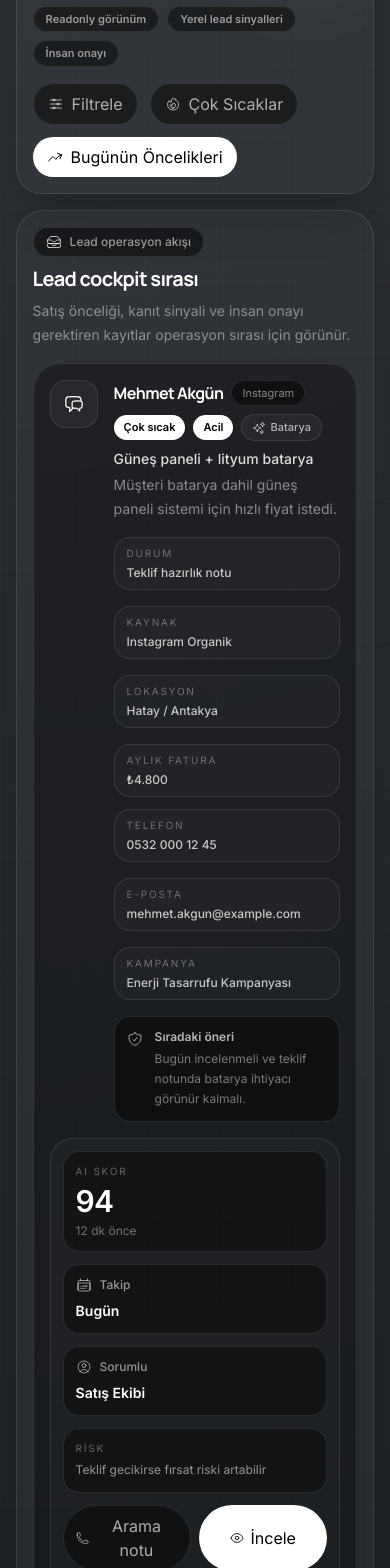
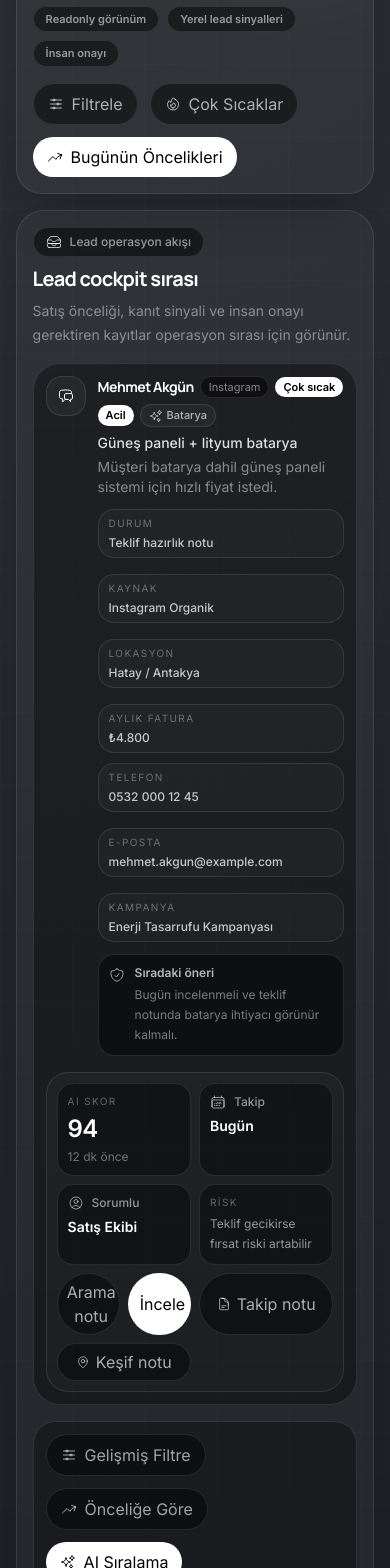
Before and after one commit to ULTRABRT/ultra-crm-panel, a Next.js app: page /leadler in a window 390 px wide. Shown: the part 432-2000 px from the top of the page. Built offline with nearby package versions, Linux system fonts and the light colour scheme.

Commit message:
feat(leads): rebalance lead card density

```diff
--- a/components/leadler/LeadCard.tsx
+++ b/components/leadler/LeadCard.tsx
@@ -41,54 +41,54 @@ export function LeadCard({ lead }: LeadCardProps) {
   const ChannelIcon = channelIcons[lead.channel] ?? HiOutlineInboxStack;
 
   return (
-    <article className="rounded-[1.7rem] border border-white/10 bg-black/35 p-4 transition hover:border-white/20 hover:bg-white/[0.035]">
+    <article className="rounded-[1.7rem] border border-white/10 bg-black/35 p-3 transition hover:border-white/20 hover:bg-white/[0.035] lg:p-4">
       <div className="arqon-split-grid [--arqon-split-min:18rem]">
-        <div className="flex min-w-0 gap-4">
-          <div className="flex h-12 w-12 shrink-0 items-center justify-center rounded-2xl border border-white/10 bg-white/[0.04]">
-            <ChannelIcon className="h-5 w-5 text-white" />
+        <div className="flex min-w-0 gap-3 lg:gap-4">
+          <div className="flex h-10 w-10 shrink-0 items-center justify-center rounded-2xl border border-white/10 bg-white/[0.04] lg:h-12 lg:w-12">
+            <ChannelIcon className="h-4 w-4 text-white lg:h-5 lg:w-5" />
           </div>
 
           <div className="min-w-0">
-            <div className="flex flex-wrap items-center gap-2">
-              <h3 className="text-base font-semibold text-white">
+            <div className="flex flex-wrap items-center gap-1.5 lg:gap-2">
+              <h3 className="text-sm font-semibold text-white lg:text-base">
                 {lead.customerName}
               </h3>
 
-              <span className="rounded-full border border-white/10 bg-black/50 px-2.5 py-1 text-[11px] text-white/50">
+              <span className="rounded-full border border-white/10 bg-black/50 px-2 py-0.5 text-[11px] text-white/50 lg:px-2.5 lg:py-1">
                 {lead.channelLabel}
               </span>
 
               <span
-                className={`rounded-full px-2.5 py-1 text-[11px] font-semibold ${leadTemperatureStyles[lead.temperature]}`}
+                className={`rounded-full px-2 py-0.5 text-[11px] font-semibold lg:px-2.5 lg:py-1 ${leadTemperatureStyles[lead.temperature]}`}
               >
                 {leadTemperatureLabels[lead.temperature]}
               </span>
 
               <span
-                className={`rounded-full px-2.5 py-1 text-[11px] font-semibold ${leadPriorityStyles[lead.priority]}`}
+                className={`rounded-full px-2 py-0.5 text-[11px] font-semibold lg:px-2.5 lg:py-1 ${leadPriorityStyles[lead.priority]}`}
               >
                 {leadPriorityLabels[lead.priority]}
               </span>
 
               {lead.hasBatteryInterest ? (
-                <span className="inline-flex items-center gap-1 rounded-full border border-white/10 bg-white/[0.04] px-2.5 py-1 text-[11px] font-medium text-white/65">
+                <span className="inline-flex items-center gap-1 rounded-full border border-white/10 bg-white/[0.04] px-2 py-0.5 text-[11px] font-medium text-white/65 lg:px-2.5 lg:py-1">
                   <HiOutlineSparkles className="h-3.5 w-3.5" />
                   Batarya
                 </span>
               ) : null}
             </div>
 
-            <p className="mt-2 text-sm font-medium text-white/85">
+            <p className="mt-1.5 text-sm font-medium text-white/85 lg:mt-2">
               {lead.interestedService}
             </p>
 
-            <p className="mt-1 max-w-4xl text-sm leading-6 text-white/48">
+            <p className="mt-1 line-clamp-2 max-w-4xl text-sm leading-5 text-white/48 lg:line-clamp-none lg:leading-6">
               {lead.lastMessageSummary}
             </p>
 
-            <div className="arqon-card-grid mt-4 gap-2 [--arqon-grid-min:9rem]">
-              <div className="rounded-2xl border border-white/10 bg-white/[0.025] px-3 py-2">
-                <p className="text-[10px] uppercase tracking-[0.18em] text-white/35">
+            <div className="arqon-card-grid mt-3 gap-2 [--arqon-grid-min:9rem] lg:mt-4">
+              <div className="rounded-2xl border border-white/10 bg-white/[0.025] px-2.5 py-1.5 lg:px-3 lg:py-2">
+                <p className="text-[10px] uppercase tracking-[0.14em] text-white/35 lg:tracking-[0.18em]">
                   Durum
                 </p>
                 <p className="mt-1 text-xs font-medium text-white/75">
@@ -96,8 +96,8 @@ export function LeadCard({ lead }: LeadCardProps) {
                 </p>
               </div>
 
-              <div className="rounded-2xl border border-white/10 bg-white/[0.025] px-3 py-2">
-                <p className="text-[10px] uppercase tracking-[0.18em] text-white/35">
+              <div className="rounded-2xl border border-white/10 bg-white/[0.025] px-2.5 py-1.5 lg:px-3 lg:py-2">
+                <p className="text-[10px] uppercase tracking-[0.14em] text-white/35 lg:tracking-[0.18em]">
                   Kaynak
                 </p>
                 <p className="mt-1 text-xs font-medium text-white/75">
@@ -105,8 +105,8 @@ export function LeadCard({ lead }: LeadCardProps) {
                 </p>
               </div>
 
-              <div className="rounded-2xl border border-white/10 bg-white/[0.025] px-3 py-2">
-                <p className="text-[10px] uppercase tracking-[0.18em] text-white/35">
+              <div className="rounded-2xl border border-white/10 bg-white/[0.025] px-2.5 py-1.5 lg:px-3 lg:py-2">
+                <p className="text-[10px] uppercase tracking-[0.14em] text-white/35 lg:tracking-[0.18em]">
                   Lokasyon
                 </p>
                 <p className="mt-1 text-xs font-medium text-white/75">
@@ -114,8 +114,8 @@ export function LeadCard({ lead }: LeadCardProps) {
                 </p>
               </div>
 
-              <div className="rounded-2xl border border-white/10 bg-white/[0.025] px-3 py-2">
-                <p className="text-[10px] uppercase tracking-[0.18em] text-white/35">
+              <div className="rounded-2xl border border-white/10 bg-white/[0.025] px-2.5 py-1.5 lg:px-3 lg:py-2">
+                <p className="text-[10px] uppercase tracking-[0.14em] text-white/35 lg:tracking-[0.18em]">
                   Aylık Fatura
                 </p>
                 <p className="mt-1 text-xs font-medium text-white/75">
@@ -124,9 +124,9 @@ export function LeadCard({ lead }: LeadCardProps) {
               </div>
             </div>
 
-            <div className="arqon-card-grid mt-3 gap-2 [--arqon-grid-min:9rem]">
-              <div className="rounded-2xl border border-white/10 bg-white/[0.025] px-3 py-2">
-                <p className="text-[10px] uppercase tracking-[0.18em] text-white/35">
+            <div className="arqon-card-grid mt-2.5 gap-2 [--arqon-grid-min:9rem] lg:mt-3">
+              <div className="rounded-2xl border border-white/10 bg-white/[0.025] px-2.5 py-1.5 lg:px-3 lg:py-2">
+                <p className="text-[10px] uppercase tracking-[0.14em] text-white/35 lg:tracking-[0.18em]">
                   Telefon
                 </p>
                 <p className="mt-1 truncate text-xs font-medium text-white/75">
@@ -134,8 +134,8 @@ export function LeadCard({ lead }: LeadCardProps) {
                 </p>
               </div>
 
-              <div className="rounded-2xl border border-white/10 bg-white/[0.025] px-3 py-2">
-                <p className="text-[10px] uppercase tracking-[0.18em] text-white/35">
+              <div className="rounded-2xl border border-white/10 bg-white/[0.025] px-2.5 py-1.5 lg:px-3 lg:py-2">
+                <p className="text-[10px] uppercase tracking-[0.14em] text-white/35 lg:tracking-[0.18em]">
                   E-posta
                 </p>
                 <p className="mt-1 truncate text-xs font-medium text-white/75">
@@ -143,8 +143,8 @@ export function LeadCard({ lead }: LeadCardProps) {
                 </p>
               </div>
 
-              <div className="rounded-2xl border border-white/10 bg-white/[0.025] px-3 py-2">
-                <p className="text-[10px] uppercase tracking-[0.18em] text-white/35">
+              <div className="rounded-2xl border border-white/10 bg-white/[0.025] px-2.5 py-1.5 lg:px-3 lg:py-2">
+                <p className="text-[10px] uppercase tracking-[0.14em] text-white/35 lg:tracking-[0.18em]">
                   Kampanya
                 </p>
                 <p className="mt-1 truncate text-xs font-medium text-white/75">
@@ -153,8 +153,8 @@ export function LeadCard({ lead }: LeadCardProps) {
               </div>
             </div>
 
-            <div className="mt-4 rounded-2xl border border-white/10 bg-black/45 p-3">
-              <div className="flex items-start gap-3">
+            <div className="mt-3 rounded-2xl border border-white/10 bg-black/45 p-2.5 lg:mt-4 lg:p-3">
+              <div className="flex items-start gap-2.5 lg:gap-3">
                 <HiOutlineShieldCheck className="mt-0.5 h-4 w-4 shrink-0 text-white/60" />
 
                 <div>
@@ -170,19 +170,19 @@ export function LeadCard({ lead }: LeadCardProps) {
           </div>
         </div>
 
-        <aside className="grid gap-3 rounded-[1.4rem] border border-white/10 bg-white/[0.025] p-3">
-          <div className="rounded-2xl border border-white/10 bg-black/40 p-3">
-            <p className="text-[10px] uppercase tracking-[0.18em] text-white/35">
+        <aside className="grid grid-cols-2 gap-2 rounded-[1.4rem] border border-white/10 bg-white/[0.025] p-2.5 lg:gap-3 lg:p-3 xl:grid-cols-1">
+          <div className="rounded-2xl border border-white/10 bg-black/40 p-2.5 lg:p-3">
+            <p className="text-[10px] uppercase tracking-[0.14em] text-white/35 lg:tracking-[0.18em]">
               AI Skor
             </p>
-            <p className="mt-1 text-3xl font-semibold tracking-tight text-white">
+            <p className="mt-1 text-2xl font-semibold tracking-tight text-white lg:text-3xl">
               {lead.aiScore}
             </p>
             <p className="mt-1 text-xs text-white/40">{lead.lastUpdateLabel}</p>
           </div>
 
-          <div className="rounded-2xl border border-white/10 bg-black/40 p-3">
-            <div className="mb-2 flex items-center gap-2 text-white/55">
+          <div className="rounded-2xl border border-white/10 bg-black/40 p-2.5 lg:p-3">
+            <div className="mb-1.5 flex items-center gap-2 text-white/55 lg:mb-2">
               <HiOutlineCalendarDays className="h-4 w-4" />
               <p className="text-xs font-medium">Takip</p>
             </div>
@@ -191,8 +191,8 @@ export function LeadCard({ lead }: LeadCardProps) {
             </p>
           </div>
 
-          <div className="rounded-2xl border border-white/10 bg-black/40 p-3">
-            <div className="mb-2 flex items-center gap-2 text-white/55">
+          <div className="rounded-2xl border border-white/10 bg-black/40 p-2.5 lg:p-3">
+            <div className="mb-1.5 flex items-center gap-2 text-white/55 lg:mb-2">
               <HiOutlineUserCircle className="h-4 w-4" />
               <p className="text-xs font-medium">Sorumlu</p>
             </div>
@@ -201,8 +201,8 @@ export function LeadCard({ lead }: LeadCardProps) {
             </p>
           </div>
 
-          <div className="rounded-2xl border border-white/10 bg-black/40 p-3">
-            <p className="text-[10px] uppercase tracking-[0.18em] text-white/35">
+          <div className="rounded-2xl border border-white/10 bg-black/40 p-2.5 lg:p-3">
+            <p className="text-[10px] uppercase tracking-[0.14em] text-white/35 lg:tracking-[0.18em]">
               Risk
             </p>
             <p className="mt-1 text-xs leading-5 text-white/55">
@@ -211,23 +211,23 @@ export function LeadCard({ lead }: LeadCardProps) {
           </div>
 
           <div className="grid grid-cols-2 gap-2">
-            <button className="inline-flex items-center justify-center gap-1.5 rounded-full border border-white/10 bg-black/45 px-3 py-2 text-xs font-semibold text-white/65 transition hover:bg-white/[0.06] hover:text-white">
+            <button className="inline-flex items-center justify-center gap-1.5 rounded-full border border-white/10 bg-black/45 px-2 py-1.5 text-xs font-semibold text-white/65 transition hover:bg-white/[0.06] hover:text-white lg:px-3 lg:py-2">
               <HiOutlinePhone className="h-3.5 w-3.5" />
               Arama notu
             </button>
 
-            <button className="inline-flex items-center justify-center gap-1.5 rounded-full bg-white px-3 py-2 text-xs font-semibold text-black transition hover:bg-white/85">
+            <button className="inline-flex items-center justify-center gap-1.5 rounded-full bg-white px-2 py-1.5 text-xs font-semibold text-black transition hover:bg-white/85 lg:px-3 lg:py-2">
               <HiOutlineEye className="h-3.5 w-3.5" />
               İncele
             </button>
           </div>
 
-          <button className="inline-flex items-center justify-center gap-2 rounded-full border border-white/10 bg-black/45 px-3 py-2 text-xs font-semibold text-white/65 transition hover:bg-white/[0.06] hover:text-white">
+          <button className="inline-flex items-center justify-center gap-1.5 rounded-full border border-white/10 bg-black/45 px-2 py-1.5 text-xs font-semibold text-white/65 transition hover:bg-white/[0.06] hover:text-white lg:gap-2 lg:px-3 lg:py-2">
             <HiOutlineDocumentText className="h-3.5 w-3.5" />
             Takip notu
           </button>
 
-          <button className="inline-flex items-center justify-center gap-2 rounded-full border border-white/10 bg-black/45 px-3 py-2 text-xs font-semibold text-white/65 transition hover:bg-white/[0.06] hover:text-white">
+          <button className="inline-flex items-center justify-center gap-1.5 rounded-full border border-white/10 bg-black/45 px-2 py-1.5 text-xs font-semibold text-white/65 transition hover:bg-white/[0.06] hover:text-white lg:gap-2 lg:px-3 lg:py-2">
             <HiOutlineMapPin className="h-3.5 w-3.5" />
             Keşif notu
           </button>
```
